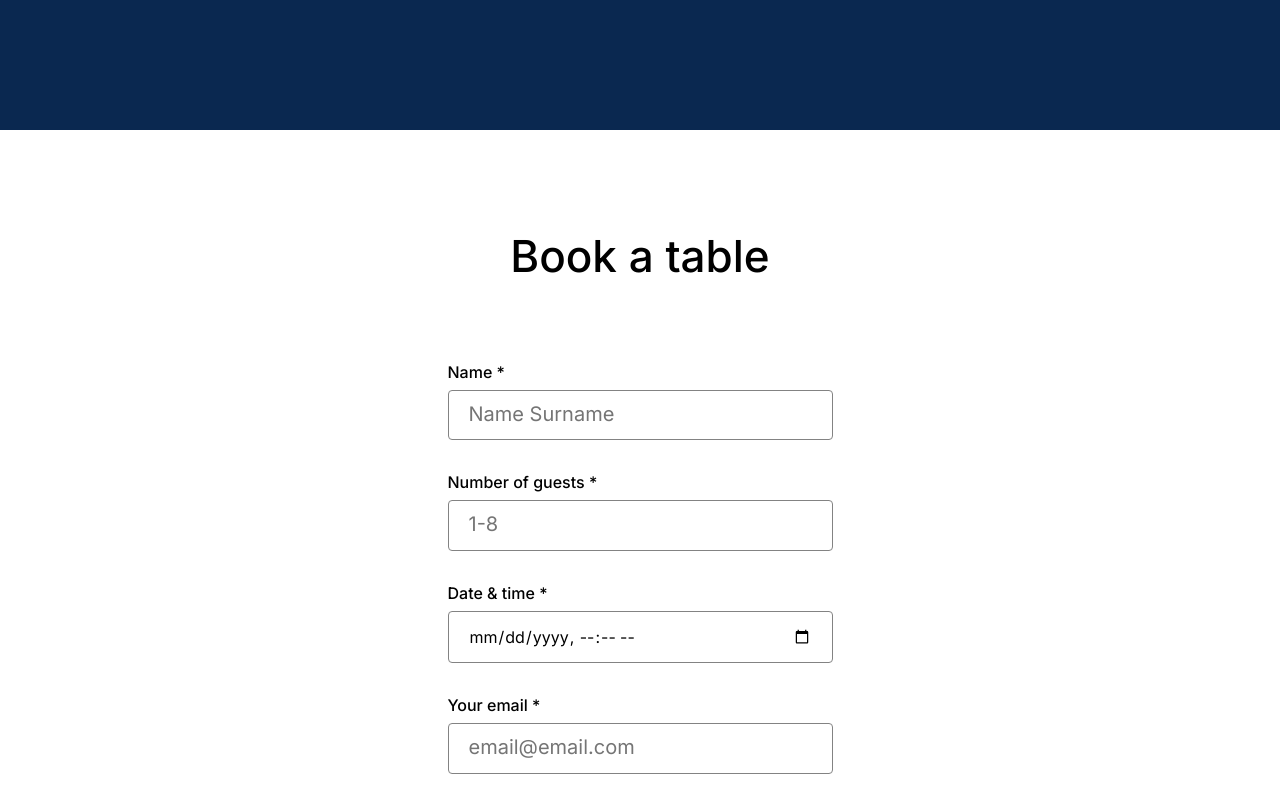
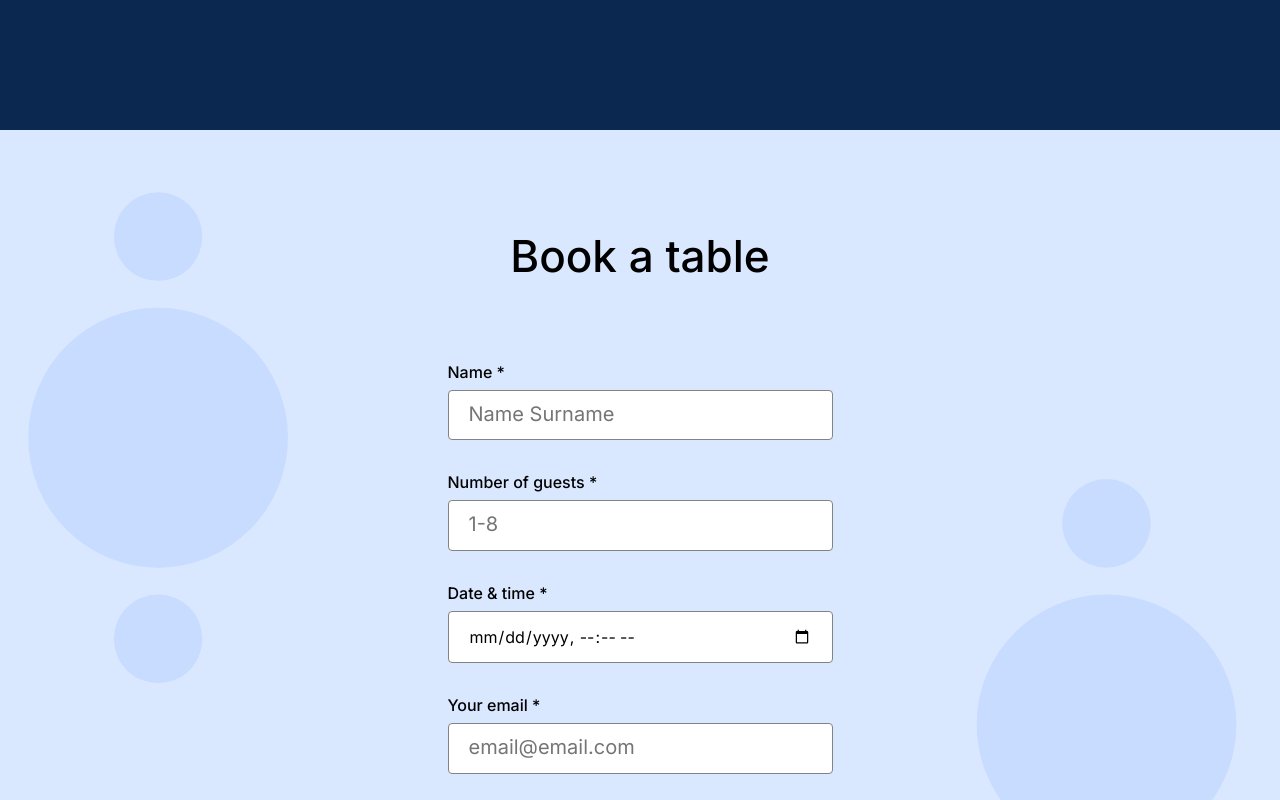
Before and after one commit to chrydan1/se_project_coffeeshop-ft, a plain HTML site: page index.html in a window 1280 px wide. Shown: the part 1520-2320 px from the top of the page. Drawn offline with Linux system fonts and the light colour scheme.

Commit message:
16 august 25 Stage 2

```diff
--- a/pages/index.css
+++ b/pages/index.css
@@ -153,6 +153,11 @@
 .reservation{
   padding: 100px 0 120px;
   font-family: Inter;
+  background-color: #D9E7FF;
+  background-image: url(/images/background_reservation.svg);
+  background-repeat: no-repeat;
+  background-position: center;
+  background-size: cover;
   }
 
 .form{
@@ -213,7 +218,8 @@ border-radius: 4px;
   font-weight: 500;
   font-size: 16px;
   line-height: 20px;
-}
+  transition: background-color 0.3s ease;
+  }
 
 .form__label_type_checkbox{
   display: flex;
@@ -225,10 +231,9 @@ border-radius: 4px;
 input[type="checkbox"] {
   width: 20px;
   height: 20px;
-  border: 1px solid #000;
+  border: 1px solid #000000;
   border-radius: 2px;
   cursor: pointer;
-  background-color: #1878DC;
   }
 
   .form__input::placeholder {
@@ -242,8 +247,7 @@ input[type="checkbox"] {
 
 .form__button:hover{
   background-color: #3f96f3;
-  transition: background-color 0.3s ease;
-}
+  }
 
 
 
```
